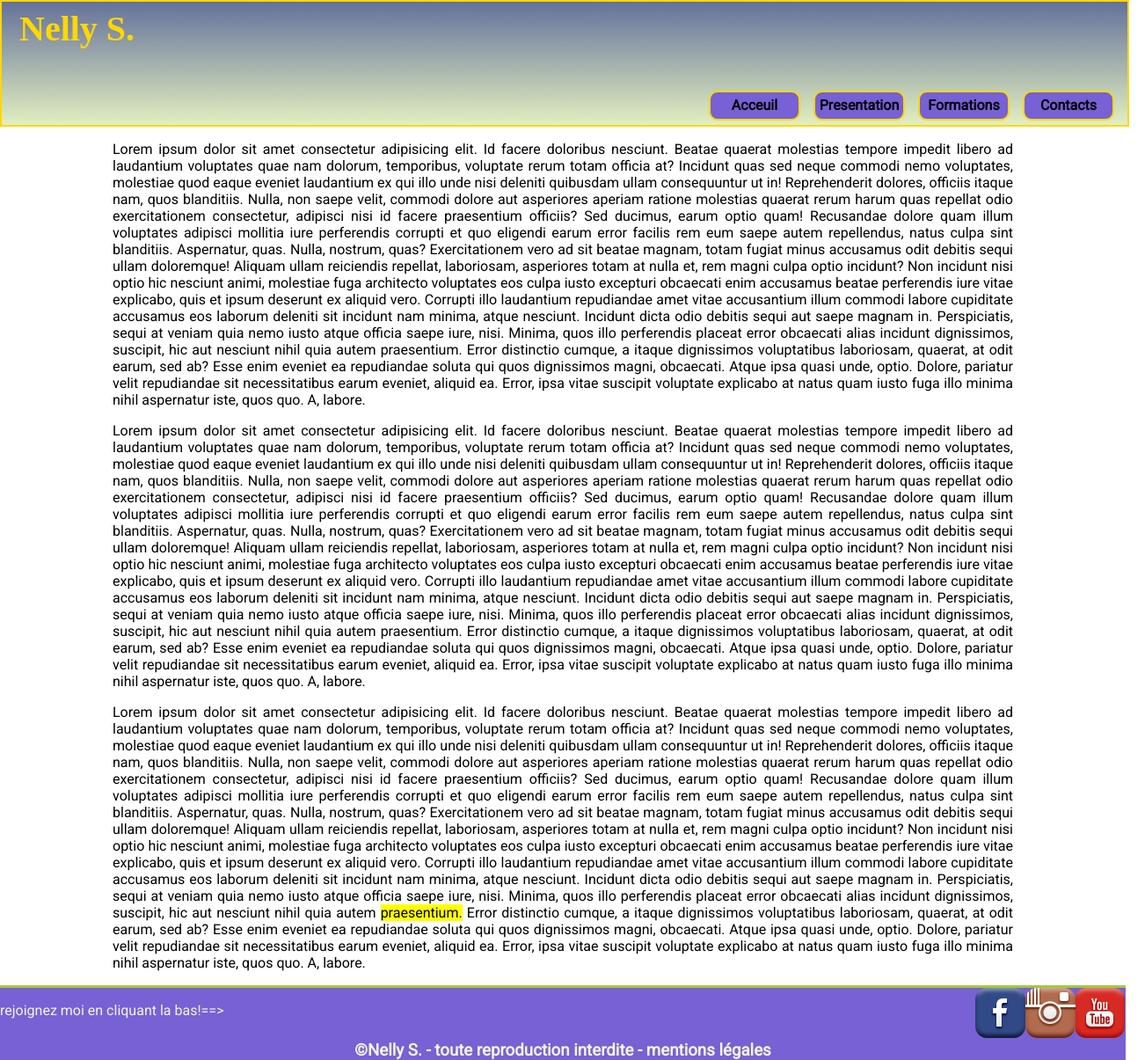
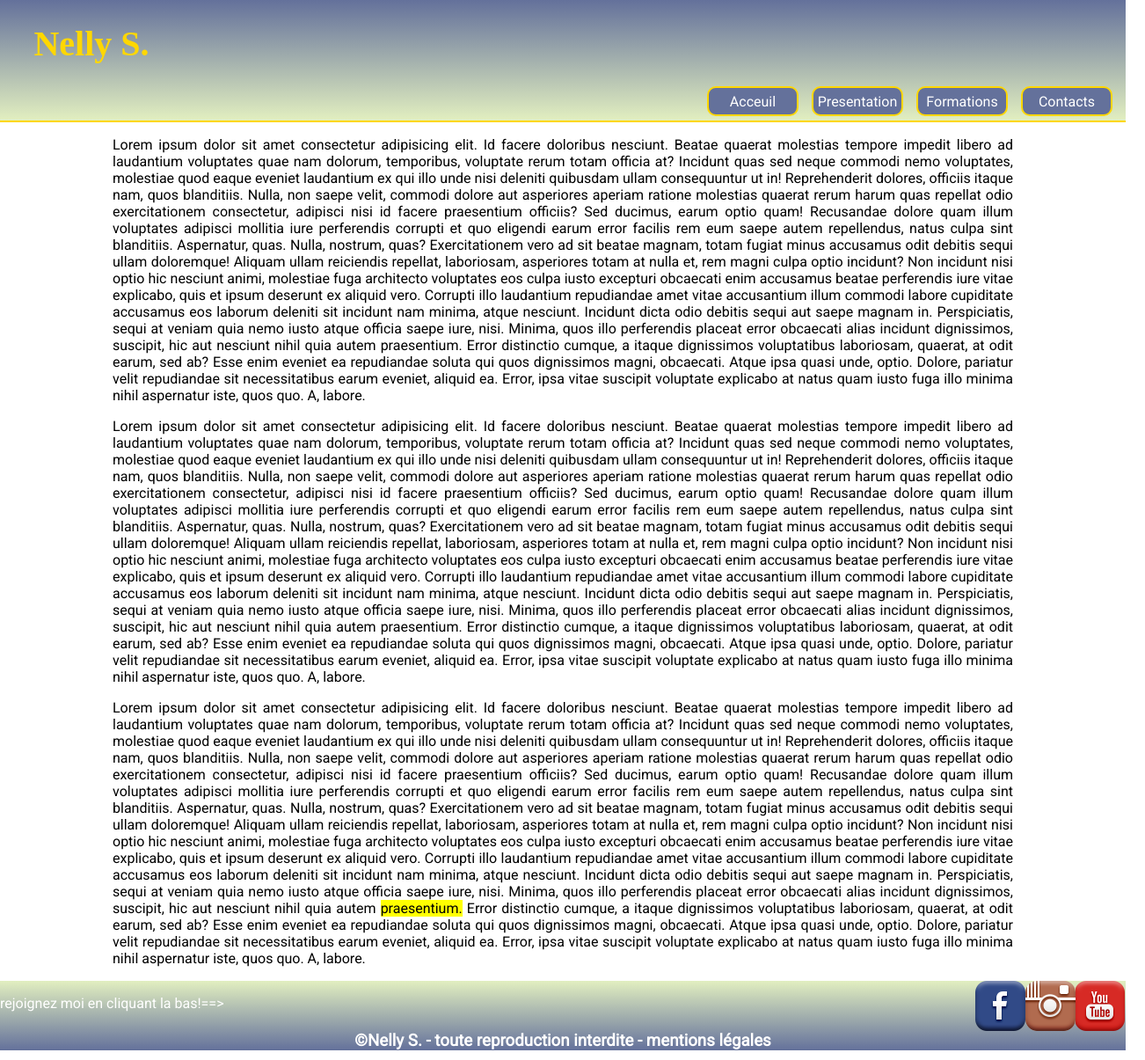
Before and after one commit to sergyth/mes_projets_dev, a plain HTML site: page index.html in a window 1280 px wide. Shown: the whole page at 88% size, 1302 px wide, since content can reach past the window. Drawn offline with Linux system fonts and the light colour scheme; a web font is replaced by a local one.

Commit message:
nellys version 1.4 modif

```diff
--- a/styles/style.css
+++ b/styles/style.css
@@ -4,46 +4,44 @@ body{
 	margin: 0px;
 	padding: 0px;
 }
-.blocpage{
-	width: 1280px;
-	min-width: 240px;
-	margin: auto;
-}
+
 
 
 /*************************header******************************/
-
+.blocpg{
+	width: 100%;
+	height: 100%;
+}
 
 header {
-	height: 50%;
+	height: 20%;
 	width: 100%;
-	border:2px solid gold;
-	background: linear-gradient(#64719b, #e2efc0) ;
-	/*position: fixed;*/
-	/*z-index: 1000;*/
+	border-bottom: 2px solid gold;
+	background: linear-gradient(#64719b, #e2efc0);
 	display: flex;
 	flex-direction: column;
-	border-top: 5px solidblack;
-}
-
- header h1 {
-    position: relative;
-    top: -20px;
-    left:20px;
-    font-family: 'fondamento';
-	font-size: 2.5rem;
-	font-weight: bold;
-	color: gold;
-    height: 20%;
-    width:100%;
+	/*position: relative;*/
 
 
 
 
 }
 
+header h1 {
+    font-family: 'fondamento';
+	font-size: 2.5em;
+	font-weight: bold;
+	color: gold;
+    height: 20%;
+    width:90%;
+    /*border: 1px solid red;*/
+    /*background-color: #fff;*/
+    margin:  2% 0;
+    padding: 0 0 0 3%
+}
+
 nav{
-
+    width: 100%
 	height: 70%
     margin: 5%;
     padding: 0;
@@ -79,7 +77,7 @@ ul{
 	padding-bottom: auto;*/
 
 	border-radius: 10px;
-	background-color: #7860d5;;
+	background-color: #64719b;;
 	display: flex;
 	align-items: center;
 	justify-content: center;
@@ -93,8 +91,8 @@ ul{
 
 
 a{
-	font-weight: bold;
-	color: #000;
+	font-weight: normal;
+	color: #fff;
 	text-decoration: none;
 	/*display: inline-block;*/
 	/*border: 1px solid white;*/
@@ -105,7 +103,7 @@ a{
 
 .btn:hover{
 	transform: scale(1.2);
-	background-color:#A3CB38;
+	background: linear-gradient( #e2efc0, #64719b);
 	transition:
 
 }
@@ -126,7 +124,7 @@ a{
 
 
 	/*word-wrap: break-word;*/
-	z-index: 100;
+
 	/*overflow: auto;*/
 }
 h2{
@@ -134,10 +132,9 @@ h2{
 	margin:0 auto;
 }
 footer{
-	height: 25%;
-	border-top:3px solid #A3CB38;
-	background-color: #7860d5;
-	color: #f0f6de;
+	height: 30%;
+    background: linear-gradient( #e2efc0, #64719b);
+	color: #fff;
 	position: relative;
 	bottom: 0px;
 	z-index: 99;
@@ -145,7 +142,7 @@ footer{
 }
 
 .foot{
-	height: 7.5vh;
+	/*height: 7.5vh;*/
 	display: flex;
 	width: 100%;
 	/*border: 1px solid red;*/
```
